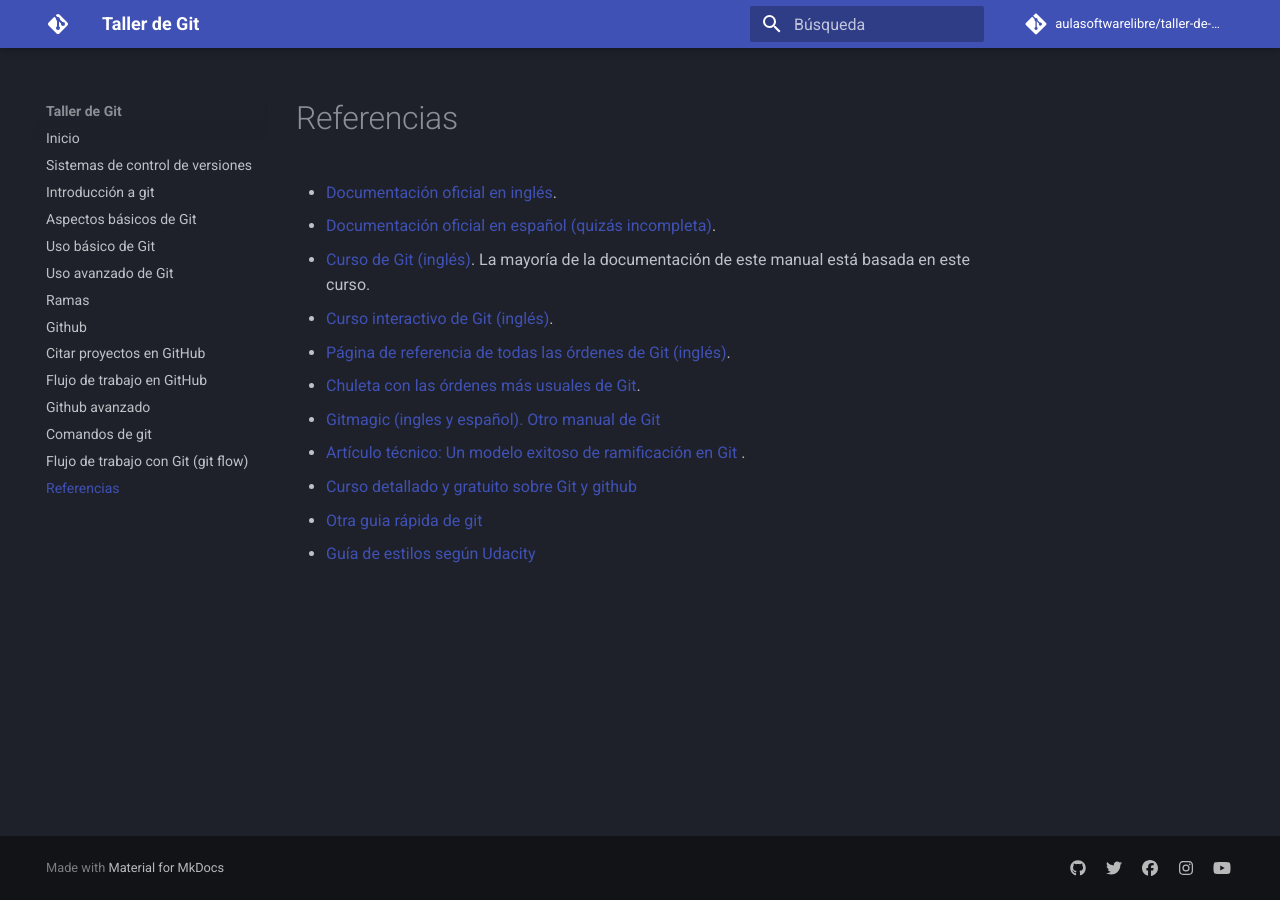
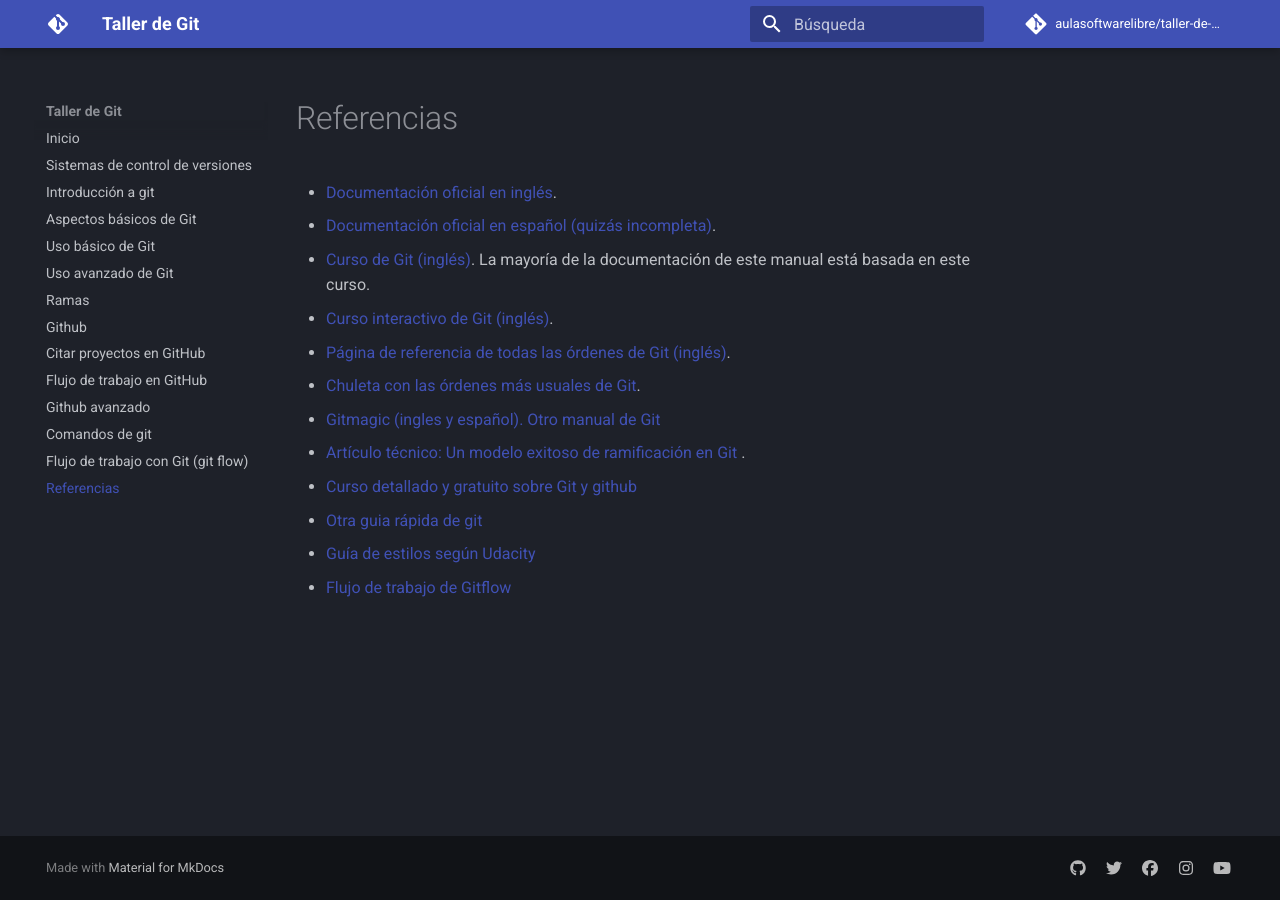
Before and after one commit to aulasoftwarelibre/taller-de-git, an MkDocs documentation site: the page built from docs/referencias.md, in a window 1280 px wide. Built offline with MkDocs 1.6.1 and Material for MkDocs 9.7.7, drawn with Linux system fonts in a browser that asks for light colours; comment, search, counter and statistics services are not loaded.

Commit message:
add Flujo de trabajo de Gitflow
https://www.atlassian.com/es/git/tutorials/comparing-workflows/gitflow-workflow

```diff
--- a/docs/referencias.md
+++ b/docs/referencias.md
@@ -11,3 +11,4 @@
 - [Curso detallado y gratuito sobre Git y github](https://www.udacity.com/course/how-to-use-git-and-github--ud775)
 - [Otra guia rápida de git](https://github.com/github/training-kit/blob/master/downloads/github-git-cheat-sheet.pdf)
 - [Guía de estilos según Udacity](http://udacity.github.io/git-styleguide/)
+- [Flujo de trabajo de Gitflow](https://www.atlassian.com/es/git/tutorials/comparing-workflows/gitflow-workflow)
```
